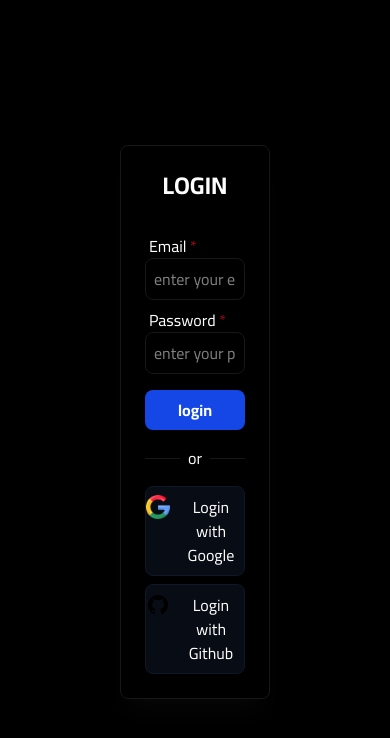
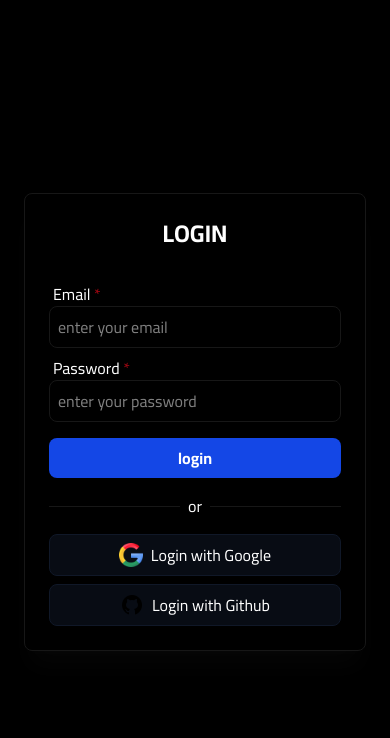
Before and after one commit to mostafa-jaafari/Tijarex, a Next.js app: page /en/auth/login in a window 390 px wide. Shown: the top 738 px of the page. Built offline with nearby package versions, Linux system fonts and the light colour scheme; grey boxes are pictures that could not be loaded.

Commit message:
make the login page responsive

```diff
--- a/src/app/[locale]/auth/login/LoginForm.tsx
+++ b/src/app/[locale]/auth/login/LoginForm.tsx
@@ -7,11 +7,11 @@ import Image from "next/image";
 export function LoginForm(){
     return (
         <section
-            className="w-full h-screen px-30 flex flex-col
+            className="w-full h-screen px-6 lg:px-20 flex flex-col
                 justify-center items-center"
         >
             <form
-                className="w-full border border-neutral-900
+                className="w-full sm:w-[500px] md:w-[500px] lg:w-full border border-neutral-900
                     shadow-xl shadow-neutral-900/20 p-6
                     rounded-lg"
             >
--- a/src/app/[locale]/auth/login/page.tsx
+++ b/src/app/[locale]/auth/login/page.tsx
@@ -13,7 +13,7 @@ export default function page() {
             <LoginForm />
         </div>
         <div
-            className='relative h-screen w-full'
+            className='relative h-screen w-full lg:flex hidden'
         >
             <Image
                 src="https://images.pexels.com/photos/26761029/pexels-photo-26761029.jpeg"
```
